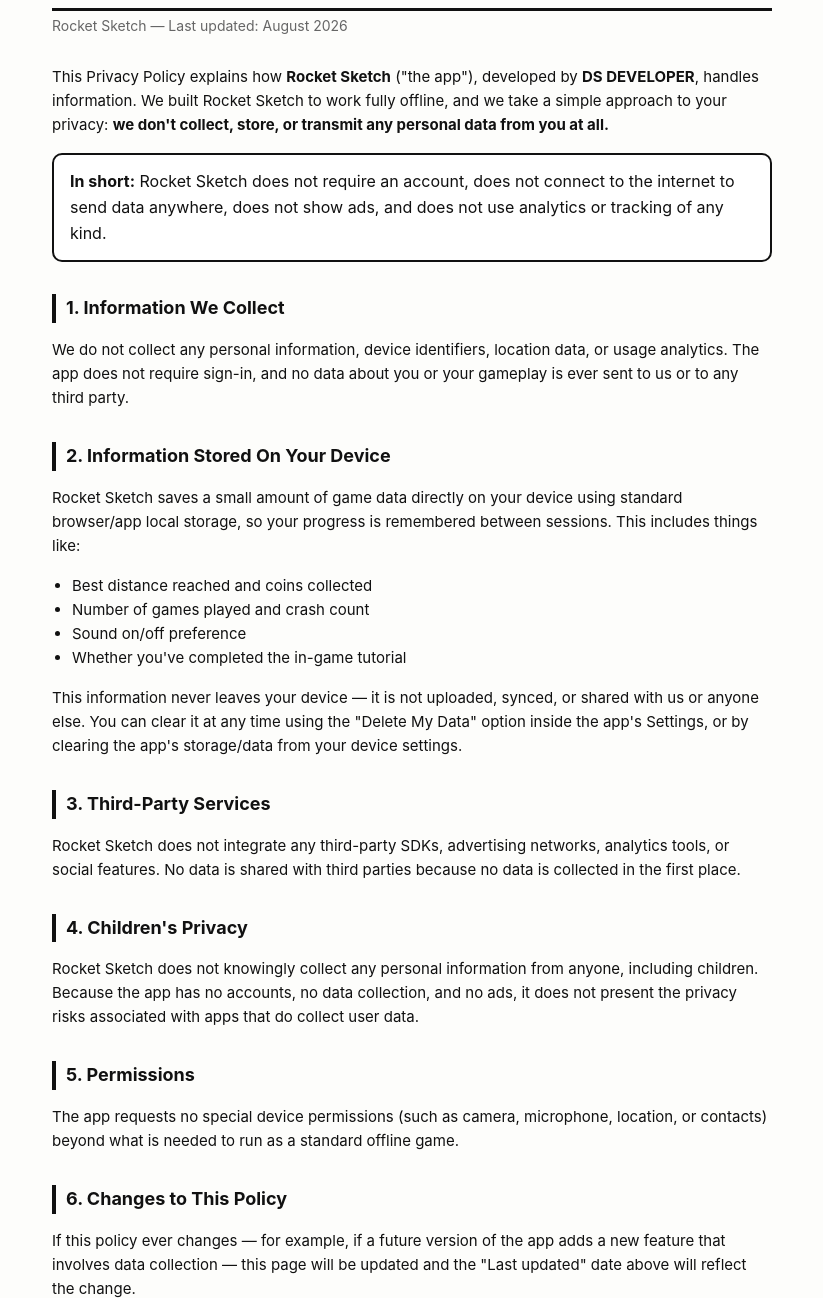
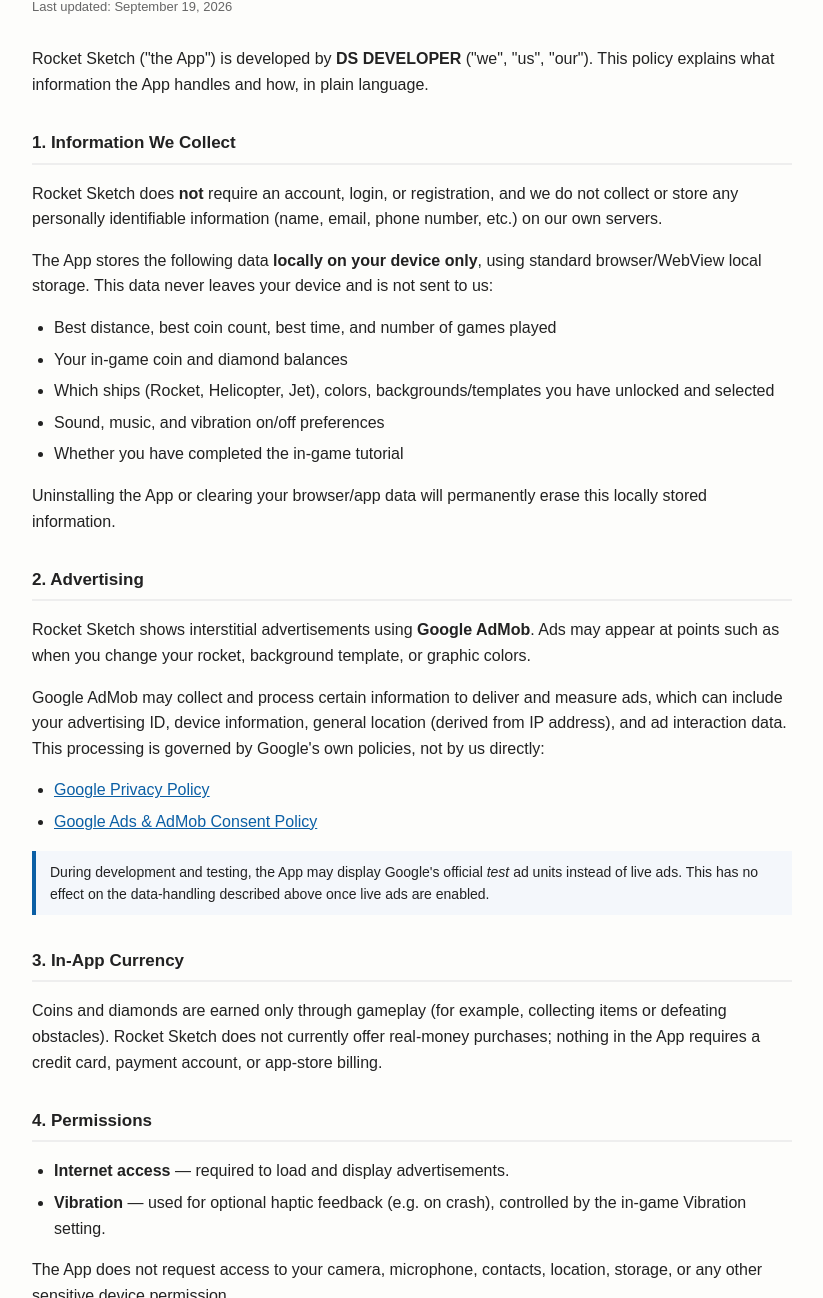
Before and after one commit to dxorgiary/rocket-sketch, a plain HTML site: page privacy.html in a window 1280 px wide. Shown: the part 85-1383 px from the top of the page, without its empty margins (228-1051 px from the left). Drawn offline with Linux system fonts and the light colour scheme.

Commit message:
Update privacy.html

```diff
--- a/privacy.html
+++ b/privacy.html
@@ -6,134 +6,93 @@
 <title>Privacy Policy — Rocket Sketch</title>
 <style>
   body {
-    margin: 0; padding: 24px 18px 60px;
-    max-width: 720px;
-    margin-left: auto; margin-right: auto;
+    font-family: Arial, Helvetica, sans-serif;
+    max-width: 760px;
+    margin: 0 auto;
+    padding: 24px 20px 60px;
+    line-height: 1.6;
+    color: #222;
     background: #fdfdfb;
-    color: #111;
-    font-family: -apple-system, 'Segoe UI', Roboto, Arial, sans-serif;
-    line-height: 1.6;
   }
-  h1 {
-    font-size: 26px;
-    border-bottom: 3px solid #111;
-    padding-bottom: 10px;
-    margin-bottom: 4px;
-  }
-  .updated {
-    color: #666;
+  h1 { font-size: 24px; margin-bottom: 4px; }
+  h2 { font-size: 17px; margin-top: 32px; border-bottom: 2px solid #eee; padding-bottom: 6px; }
+  .updated { color: #666; font-size: 13px; margin-bottom: 28px; }
+  ul { padding-left: 22px; }
+  li { margin-bottom: 6px; }
+  a { color: #0b5fa5; }
+  .note {
+    background: #f4f7fb;
+    border-left: 4px solid #0b5fa5;
+    padding: 10px 14px;
     font-size: 14px;
-    margin-bottom: 28px;
-  }
-  h2 {
-    font-size: 18px;
-    margin-top: 32px;
-    border-left: 4px solid #111;
-    padding-left: 10px;
-  }
-  p, li { font-size: 15px; }
-  ul { padding-left: 20px; }
-  .box {
-    background: #fff;
-    border: 2px solid #111;
-    border-radius: 10px;
-    padding: 14px 16px;
     margin: 16px 0;
   }
-  a { color: #111; }
-  footer {
-    margin-top: 48px;
-    font-size: 13px;
-    color: #777;
-    border-top: 1px solid #ccc;
-    padding-top: 16px;
-  }
+  footer { margin-top: 40px; font-size: 12px; color: #888; }
 </style>
 </head>
 <body>
 
-<h1>Privacy Policy</h1>
-<div class="updated">Rocket Sketch — Last updated: August 2026</div>
+<h1>Privacy Policy — Rocket Sketch</h1>
+<div class="updated">Last updated: September 19, 2026</div>
 
 <p>
-  This Privacy Policy explains how <strong>Rocket Sketch</strong> ("the app"),
-  developed by <strong>DS DEVELOPER</strong>, handles information. We built
-  Rocket Sketch to work fully offline, and we take a simple approach to your
-  privacy: <strong>we don't collect, store, or transmit any personal data
-  from you at all.</strong>
+  Rocket Sketch ("the App") is developed by <strong>DS DEVELOPER</strong> ("we", "us", "our").
+  This policy explains what information the App handles and how, in plain language.
 </p>
 
-<div class="box">
-  <strong>In short:</strong> Rocket Sketch does not require an account,
-  does not connect to the internet to send data anywhere, does not show
-  ads, and does not use analytics or tracking of any kind.
+<h2>1. Information We Collect</h2>
+<p>Rocket Sketch does <strong>not</strong> require an account, login, or registration, and we do not collect or store any personally identifiable information (name, email, phone number, etc.) on our own servers.</p>
+<p>The App stores the following data <strong>locally on your device only</strong>, using standard browser/WebView local storage. This data never leaves your device and is not sent to us:</p>
+<ul>
+  <li>Best distance, best coin count, best time, and number of games played</li>
+  <li>Your in-game coin and diamond balances</li>
+  <li>Which ships (Rocket, Helicopter, Jet), colors, backgrounds/templates you have unlocked and selected</li>
+  <li>Sound, music, and vibration on/off preferences</li>
+  <li>Whether you have completed the in-game tutorial</li>
+</ul>
+<p>Uninstalling the App or clearing your browser/app data will permanently erase this locally stored information.</p>
+
+<h2>2. Advertising</h2>
+<p>Rocket Sketch shows interstitial advertisements using <strong>Google AdMob</strong>. Ads may appear at points such as when you change your rocket, background template, or graphic colors.</p>
+<p>Google AdMob may collect and process certain information to deliver and measure ads, which can include your advertising ID, device information, general location (derived from IP address), and ad interaction data. This processing is governed by Google's own policies, not by us directly:</p>
+<ul>
+  <li><a href="https://policies.google.com/privacy" target="_blank" rel="noopener">Google Privacy Policy</a></li>
+  <li><a href="https://www.google.com/about/company/user-consent-policy/" target="_blank" rel="noopener">Google Ads &amp; AdMob Consent Policy</a></li>
+</ul>
+<div class="note">
+  During development and testing, the App may display Google's official <em>test</em> ad units instead of live ads. This has no effect on the data-handling described above once live ads are enabled.
 </div>
 
-<h2>1. Information We Collect</h2>
+<h2>3. In-App Currency</h2>
+<p>Coins and diamonds are earned only through gameplay (for example, collecting items or defeating obstacles). Rocket Sketch does not currently offer real-money purchases; nothing in the App requires a credit card, payment account, or app-store billing.</p>
+
+<h2>4. Permissions</h2>
+<ul>
+  <li><strong>Internet access</strong> — required to load and display advertisements.</li>
+  <li><strong>Vibration</strong> — used for optional haptic feedback (e.g. on crash), controlled by the in-game Vibration setting.</li>
+</ul>
+<p>The App does not request access to your camera, microphone, contacts, location, storage, or any other sensitive device permission.</p>
+
+<h2>5. Children's Privacy</h2>
+<p>Rocket Sketch is intended for a general audience. We do not knowingly collect personal information from children. If this App is configured or marketed specifically toward children, ad settings will be configured to request Google's child-directed treatment and non-personalized ads, in line with Google Play Families Policy and applicable laws such as COPPA.</p>
+
+<h2>6. Data Sharing</h2>
+<p>Other than the advertising processing described in Section 2, we do not sell, rent, or share any data with third parties.</p>
+
+<h2>7. Changes to This Policy</h2>
+<p>We may update this Privacy Policy from time to time to reflect changes in the App or legal requirements. Updates will be posted on this page with a revised "Last updated" date.</p>
+
+<h2>8. Contact Us</h2>
 <p>
-  We do not collect any personal information, device identifiers, location
-  data, or usage analytics. The app does not require sign-in, and no data
-  about you or your gameplay is ever sent to us or to any third party.
-</p>
-
-<h2>2. Information Stored On Your Device</h2>
-<p>
-  Rocket Sketch saves a small amount of game data directly on your device
-  using standard browser/app local storage, so your progress is remembered
-  between sessions. This includes things like:
+  If you have questions about this Privacy Policy or the App, please contact us:
 </p>
 <ul>
-  <li>Best distance reached and coins collected</li>
-  <li>Number of games played and crash count</li>
-  <li>Sound on/off preference</li>
-  <li>Whether you've completed the in-game tutorial</li>
+  <li>Developer: DS DEVELOPER</li>
+  <li>Website: <a href="https://dsdeveloper.freedev.app" target="_blank" rel="noopener">dsdeveloper.freedev.app</a></li>
+  <li>Email: <em>dxorgiary@gmail.com</em></li>
 </ul>
-<p>
-  This information never leaves your device — it is not uploaded, synced,
-  or shared with us or anyone else. You can clear it at any time using the
-  "Delete My Data" option inside the app's Settings, or by clearing the
-  app's storage/data from your device settings.
-</p>
 
-<h2>3. Third-Party Services</h2>
-<p>
-  Rocket Sketch does not integrate any third-party SDKs, advertising
-  networks, analytics tools, or social features. No data is shared with
-  third parties because no data is collected in the first place.
-</p>
-
-<h2>4. Children's Privacy</h2>
-<p>
-  Rocket Sketch does not knowingly collect any personal information from
-  anyone, including children. Because the app has no accounts, no data
-  collection, and no ads, it does not present the privacy risks associated
-  with apps that do collect user data.
-</p>
-
-<h2>5. Permissions</h2>
-<p>
-  The app requests no special device permissions (such as camera,
-  microphone, location, or contacts) beyond what is needed to run as a
-  standard offline game.
-</p>
-
-<h2>6. Changes to This Policy</h2>
-<p>
-  If this policy ever changes — for example, if a future version of the
-  app adds a new feature that involves data collection — this page will be
-  updated and the "Last updated" date above will reflect the change.
-</p>
-
-<h2>7. Contact Us</h2>
-<p>
-  If you have any questions about this Privacy Policy, you can reach us at:<br>
-  <strong>DS DEVELOPER</strong><br>
-  Email: <a href="mailto:dxorgiary@gmail.com">dxorgiary@gmail.com</a>
-</p>
-
-<footer>
-  This privacy policy applies to the Rocket Sketch mobile game only.
-</footer>
+<footer>© 2026 DS DEVELOPER. All rights reserved.</footer>
 
 </body>
 </html>
```
